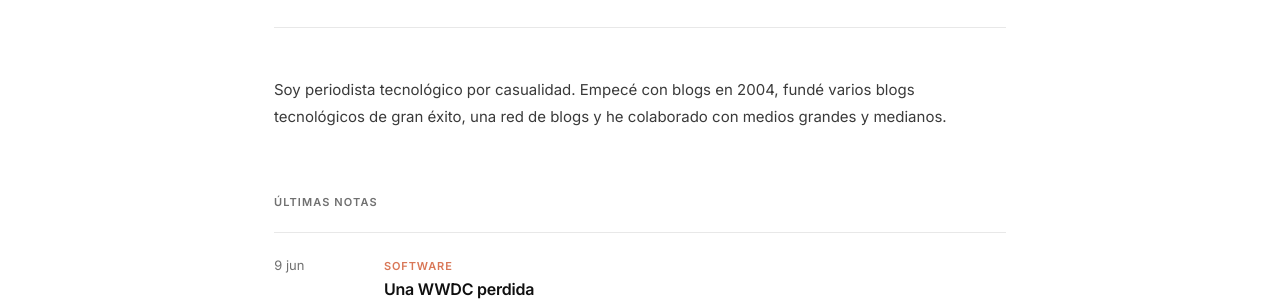
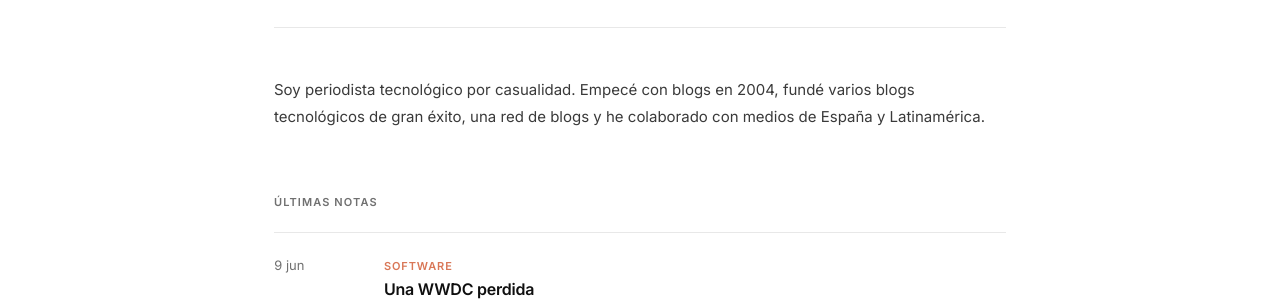
Before and after one commit to mcontreras/mcontreras.github.io, a Jekyll site: the page built from index.md, in a window 1280 px wide and 1229 px high. Shown: the part 459-759 px from the top of the window. Built offline with Jekyll 4.4.1, drawn with Linux system fonts in a browser that asks for light colours.

Commit message:
Update index.md

```diff
--- a/index.md
+++ b/index.md
@@ -4,4 +4,4 @@ title: Manu Contreras
 description: Periodista tecnológico, director editorial y blogger desde 2004.
 ---
 
-Soy periodista tecnológico por casualidad. Empecé con blogs en 2004, fundé varios blogs tecnológicos de gran éxito, una red de blogs y he colaborado con medios grandes y medianos.
+Soy periodista tecnológico por casualidad. Empecé con blogs en 2004, fundé varios blogs tecnológicos de gran éxito, una red de blogs y he colaborado con medios de España y Latinamérica.
```
